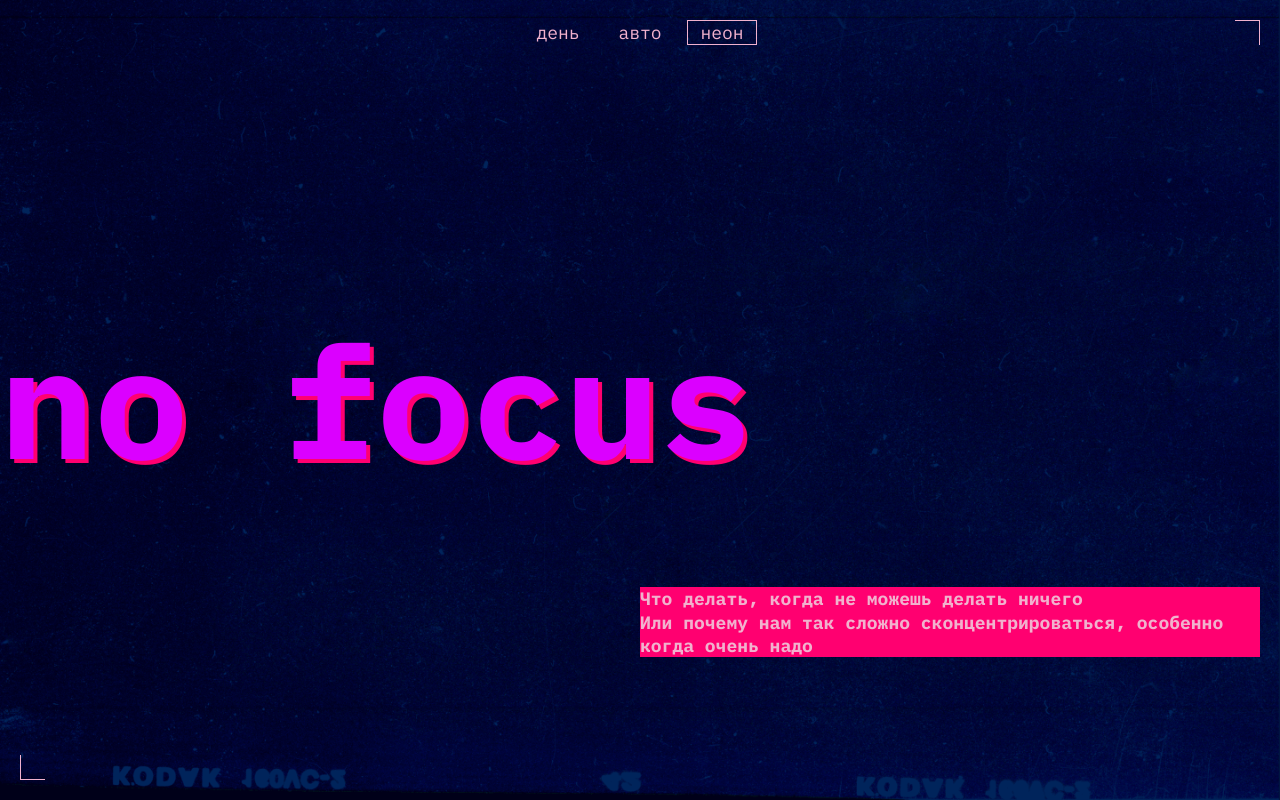
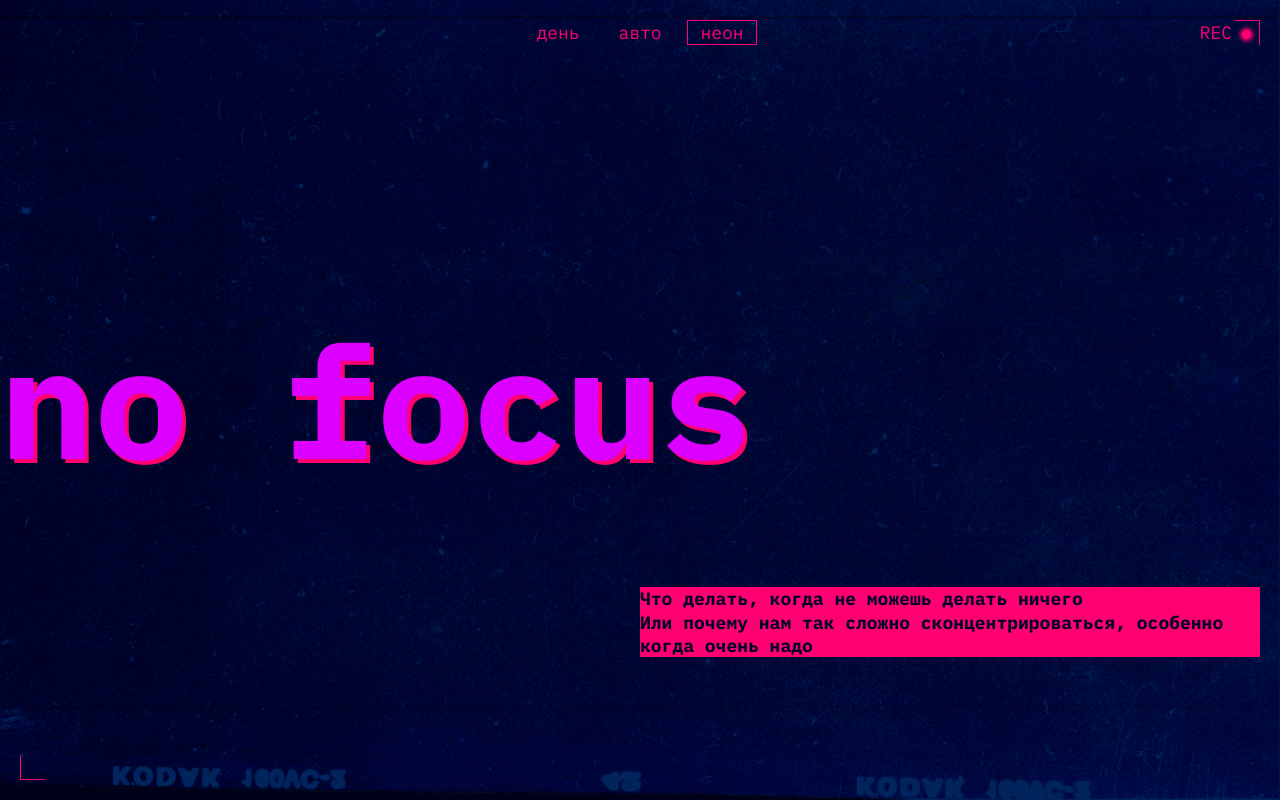
Before and after one commit to sergei-platonov/slozhno-sosredotochitsya, a website: page index.html in a window 1280 px wide. Both pictures are taken after a click on the button "неон". Shown: the top 800 px of the page. Drawn offline with Linux system fonts and the light colour scheme.

Commit message:
Поправил темы

```diff
--- a/styles/dark.css
+++ b/styles/dark.css
@@ -32,7 +32,30 @@
   --bg-color: rgb(0 0 40 / 1);
 }
 
-.header__decoration::before,
-.header__decoration::after {
+.theme_dark .header__decoration::before,
+.theme_dark .header__decoration::after {
   display: inline-block;
 }
+
+.theme_dark .title-decor {
+  color: var(--bg-color);
+  /* border-color: var(--accent-color); */
+}
+
+.theme_dark .header::before,
+.theme_dark .header::after,
+.theme_dark .footer::before,
+.theme_dark .footer::after {
+  border-color: var(--accent-color);
+}
+
+.page.theme_dark .header__theme-menu-button {
+  color: var(--accent-color);
+  border-color: var(--accent-color);
+}
+
+.theme_dark .article-hard__section-title,
+.theme_dark .article-attention__section-title,
+.theme_dark .article-concentrate__title {
+  color: var(--bg-color);
+}
--- a/styles/style.css
+++ b/styles/style.css
@@ -129,7 +129,7 @@
 }
 
 .main {
-  background-color: var(--bg-color);
+  /* background-color: var(--bg-color); */
   padding-inline: var(--offset);
   padding-block: 40px;
 }
@@ -253,7 +253,7 @@
 
 .footer {
   block-size: 100vh;
-  background-color: var(--bg-color);
+  /* background-color: var(--bg-color); */
   margin-inline: 20px;
   display: flex;
   justify-content: center;
```
